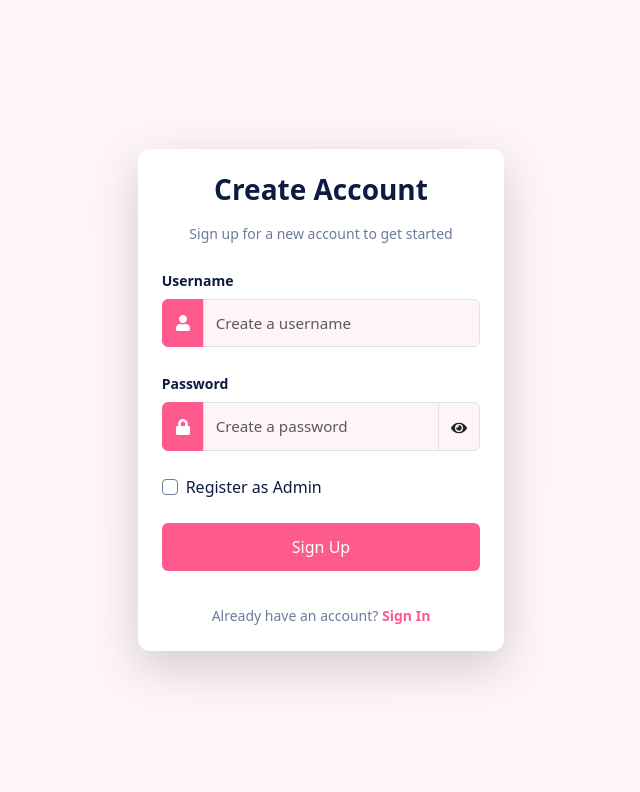
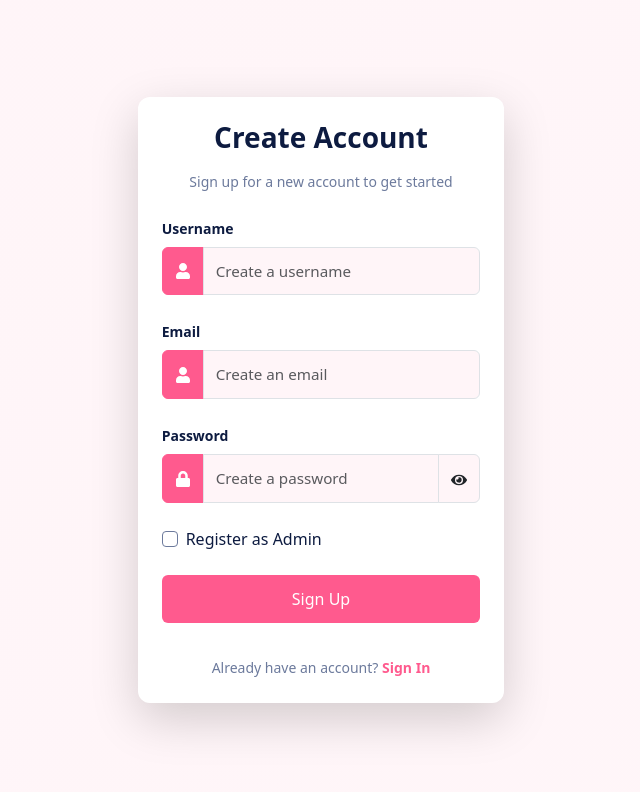
Before and after one commit to malviyakarishma/Event-hive, a React (Create React App) app in the folder client/: page /registration in a window 1280 px wide. Shown: the top 792 px of the page, without its empty margins (319-959 px from the left). Built offline with nearby package versions, Linux system fonts and the light colour scheme; no server answers.

Commit message:
email done

```diff
--- a/client/src/pages/Login.js
+++ b/client/src/pages/Login.js
@@ -18,7 +18,7 @@ const theme = {
 };
 
 function Login() {
-  const [username, setUsername] = useState("");
+  const [identifier, setIdentifier] = useState(""); // ✅ renamed from "username"
   const [password, setPassword] = useState("");
   const [message, setMessage] = useState(null);
   const [loading, setLoading] = useState(false);
@@ -26,15 +26,14 @@ function Login() {
   const { setAuthState } = useContext(AuthContext);
   const navigate = useNavigate();
 
-  // Animation mounting effect
   const [mounted, setMounted] = useState(false);
   useEffect(() => {
     setMounted(true);
   }, []);
 
   const validateFields = () => {
-    if (!username.trim()) {
-      setMessage({ text: "Username is required", type: "danger" });
+    if (!identifier.trim()) {
+      setMessage({ text: "Email or Username is required", type: "danger" });
       return false;
     }
     if (!password) {
@@ -45,7 +44,7 @@ function Login() {
   };
 
   const login = async (e) => {
-    e && e.preventDefault(); // Handle form submission properly
+    e && e.preventDefault();
     if (!validateFields()) return;
 
     setLoading(true);
@@ -53,7 +52,7 @@ function Login() {
 
     try {
       const { data } = await axios.post("http://localhost:3001/auth/login", {
-        username: username.trim(),
+        identifier: identifier.trim(),
         password
       });
 
@@ -62,20 +61,17 @@ function Login() {
       } else {
         setMessage({ text: "Login successful!", type: "success" });
 
-        // Store token in localStorage with expiration
         localStorage.setItem("accessToken", data.token);
-        const expiryTime = new Date().getTime() + (24 * 60 * 60 * 1000); // 24 hours
+        const expiryTime = new Date().getTime() + (24 * 60 * 60 * 1000);
         localStorage.setItem("tokenExpiry", expiryTime);
 
-        // Set the AuthContext
         setAuthState({
-          username: data.user.username || username,
+          username: data.user.username || identifier,
           id: data.user.id,
           isAdmin: data.user.isAdmin,
           status: true,
         });
 
-        // Redirect after successful login with slight delay for feedback
         setTimeout(() => {
           navigate(data.user.isAdmin ? "/admin" : "/home");
         }, 800);
@@ -89,6 +85,7 @@ function Login() {
       setLoading(false);
     }
   };
+
 
   // Handle enter key submission
   const handleKeyPress = (e) => {
@@ -158,7 +155,7 @@ function Login() {
           {/* Username Field with Icon */}
           <div className="mb-4">
             <label className="form-label small fw-bold" style={{ color: theme.dark }}>
-              Username
+              Username/Email
             </label>
             <div className="input-group">
               <span
@@ -174,9 +171,9 @@ function Login() {
               <input
                 type="text"
                 className="form-control"
-                placeholder="Enter your username"
-                value={username}
-                onChange={(e) => setUsername(e.target.value)}
+                placeholder="Enter your username/email"
+                value={identifier}
+                onChange={(e) => setIdentifier(e.target.value)}
                 onKeyPress={handleKeyPress}
                 style={{
                   backgroundColor: theme.inputBg,
--- a/client/src/pages/Registration.js
+++ b/client/src/pages/Registration.js
@@ -154,6 +154,43 @@ function Registration() {
                 />
               </div>
 
+              {/* Email Field */}
+              <div className="mb-4">
+                <label className="form-label small fw-bold" style={{ color: colors.text }}>
+                  Email
+                </label>
+                <div className="input-group">
+                  <span
+                    className="input-group-text"
+                    style={{
+                      backgroundColor: colors.primary,
+                      borderColor: colors.primary,
+                      color: "white"
+                    }}
+                  >
+                    <FaUser />
+                  </span>
+                  <Field
+                    type="text"
+                    className="form-control"
+                    name="email"
+                    placeholder="Create an email"
+                    style={{
+                      backgroundColor: colors.light,
+                      borderColor: "#dee2e6",
+                      fontSize: "0.95rem",
+                      padding: "0.75rem 0.75rem",
+                    }}
+                  />
+                </div>
+                <ErrorMessage
+                  name="username"
+                  component="div"
+                  className="text-danger mt-1"
+                  style={{ fontSize: "0.85rem" }}
+                />
+              </div>
+
               {/* Password Field */}
               <div className="mb-4">
                 <label className="form-label small fw-bold" style={{ color: colors.text }}>
@@ -214,7 +251,7 @@ function Registration() {
                     style={{
                       cursor: "pointer",
                       borderColor: colors.textLight,
-                      backgroundColor: "white"
+                      // backgroundColor: "white"
                     }}
                   />
                   <label
```
Also changed, not shown: 2 other files (tests, documents, lock files or other folders).
